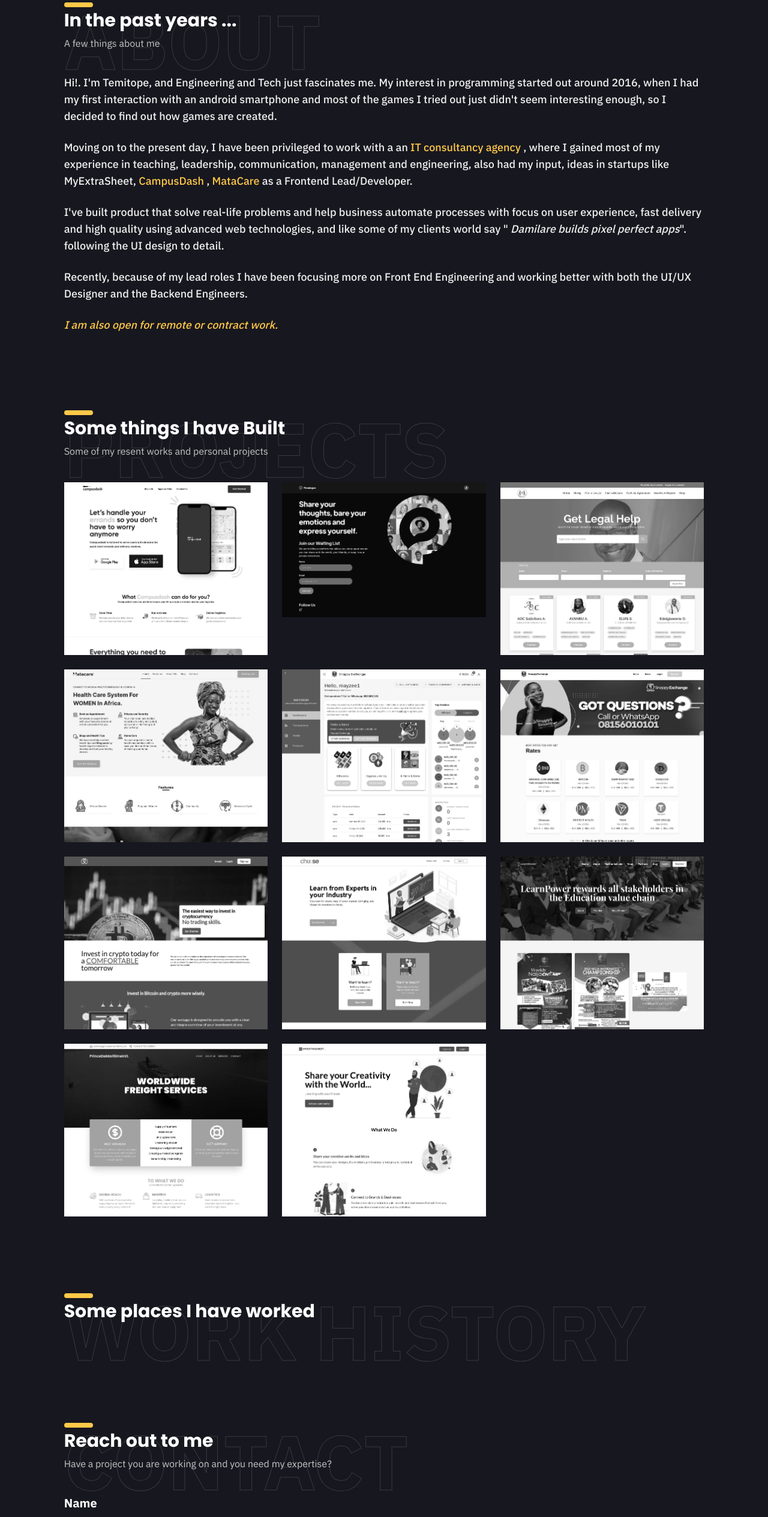
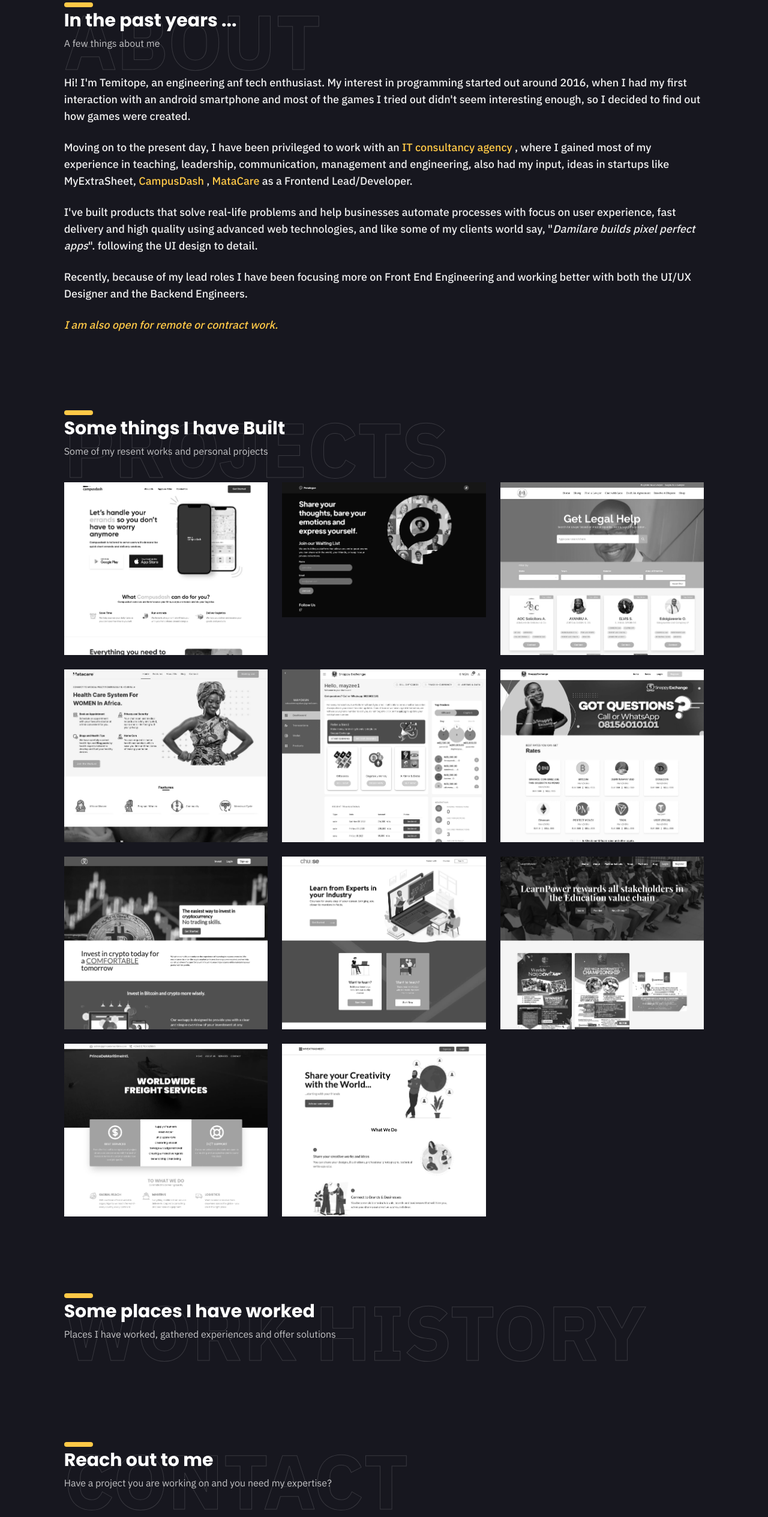
Before and after one commit to Devdre1909/temitope.dev, a Nuxt app: page / in a window 1280 px wide. Shown: the part 860-3389 px from the top of the page at 60% size. Built offline with nearby package versions, Linux system fonts and the light colour scheme.

Commit message:
fix-typeos and sitemap

```diff
--- a/components/Navbar.vue
+++ b/components/Navbar.vue
@@ -5,7 +5,7 @@
         <div>
           <a class="brand">DEVTEMITOPE</a>
         </div>
-        <ul class="hidden md:flex center h-full">
+        <ul class="hidden lg:flex center h-full">
           <li class="h-full">
             <a href="#base" class="link">Base</a>
           </li>
@@ -13,7 +13,7 @@
             <a href="#about" class="link">About</a>
           </li>
           <li class="h-full">
-            <a href="#project" class="link">Projects</a>
+            <a href="#projects" class="link">Projects</a>
           </li>
           <li class="h-full">
             <a href="#work-history" class="link">Work History</a>
@@ -31,7 +31,7 @@
             </a>
           </li>
         </ul>
-        <div class="md:hidden">
+        <div class="lg:hidden">
           <svg
             class="w-7 h-7 text-white"
             stroke="currentColor"
--- a/nuxt.config.js
+++ b/nuxt.config.js
@@ -92,7 +92,9 @@ export default {
   ],
 
   // Modules: https://go.nuxtjs.dev/config-modules
-  modules: [],
+  modules: [
+     '@nuxtjs/sitemap'
+  ],
 
   // Build Configuration: https://go.nuxtjs.dev/config-build
   build: {
--- a/package.json
+++ b/package.json
@@ -13,6 +13,7 @@
     "lintfix": "prettier --write --list-different . && yarn lint:js --fix"
   },
   "dependencies": {
+    "@nuxtjs/sitemap": "^2.4.0",
     "core-js": "^3.19.3",
     "nuxt": "^2.15.8",
     "vue": "^2.6.14",
--- a/pages/index.vue
+++ b/pages/index.vue
@@ -5,10 +5,10 @@
   >
     <NavbarVue />
 
-    <div class="md:h-screen w-full py-16">
-      <div class="spacing h-full md:flex">
+    <div class="lg:h-screen w-full py-16">
+      <div class="spacing h-full lg:flex">
         <nav
-          class="h-full md:flex hidden justify-center items-center fixed left-10"
+          class="h-full lg:flex hidden justify-center items-center fixed left-10"
         >
           <div class="space-y-8">
             <a
@@ -17,7 +17,7 @@
               class="nav-dot selected-circle"
             ></a>
             <a href="#about" data-title="About" class="nav-dot"></a>
-            <a href="#project" data-title="projects" class="nav-dot"></a>
+            <a href="#projects" data-title="projects" class="nav-dot"></a>
             <a
               href="#work-history"
               data-title="Work History"
@@ -26,14 +26,14 @@
             <a href="#contact" data-title="Contact" class="nav-dot"></a>
           </div>
         </nav>
-        <div class="flex h-full center md:w-8/12">
+        <div class="flex h-full center lg:w-8/12">
           <div>
             <h1
-              class="text-white font-bold text-5xl md:text-6xl lg:text-7xl text-center md:text-left mt-5"
+              class="text-white font-bold text-5xl md:text-6xl lg:text-7xl text-center lg:text-left mt-5"
             >
               Building user centered, scalable, and accessible web apps
             </h1>
-            <div class="w-full flex justify-center md:justify-start mt-12">
+            <div class="w-full flex justify-center lg:justify-start mt-12">
               <a
                 href="#project"
                 class="rounded px-8 py-4 hover:bg-brand-primary hover:text-brand-dark-body transition-colors saturate-200 border-2 border-brand-primary text-brand-primary font-bold flex items-center space-x-3"
@@ -77,14 +77,14 @@
         </div>
         <div class="text-[#EFEFEF] md:mt-10 mt-7 font-medium text-lg space-y-6">
           <p class="font-medium md:text-lg text-base">
-            Hi!. I'm Temitope, and Engineering and Tech just fascinates me. My
+            Hi! I'm Temitope, an engineering anf tech enthusiast. My
             interest in programming started out around 2016, when I had my first
             interaction with an android smartphone and most of the games I tried
-            out just didn't seem interesting enough, so I decided to find out
-            how games are created.
+            out didn't seem interesting enough, so I decided to find out
+            how games were created.
           </p>
           <p>
-            Moving on to the present day, I have been privileged to work with a
+            Moving on to the present day, I have been privileged to work with
             an
             <a
               href="https://www.edulightconsulting.com.ng/"
@@ -108,11 +108,10 @@
             >as a Frontend Lead/Developer.
           </p>
           <p>
-            I've built product that solve real-life problems and help business
+            I've built products that solve real-life problems and help businesses
             automate processes with focus on user experience, fast delivery and
             high quality using advanced web technologies, and like some of my
-            clients world say "
-            <i>Damilare builds pixel perfect apps</i>". following the UI design
+            clients world say, "<i>Damilare builds pixel perfect apps</i>". following the UI design
             to detail.
           </p>
           <p>
@@ -134,7 +133,7 @@
           </div> -->
     </div>
 
-    <div id="project" class="py-16">
+    <div id="projects" class="py-16">
       <div class="spacing relative">
         <div
           class="relative md:overflow-visible overflow-x-hidden no-scrollbar"
@@ -182,14 +181,16 @@
       </div>
     </div>
 
-    <div id="wwork-history" class="py-16">
+    <div id="work-history" class="py-16">
       <div class="spacing relative">
         <div
           class="relative md:overflow-visible overflow-x-hidden no-scrollbar"
         >
           <p class="section-big-title">Work History</p>
           <h2 id="work" class="secondary-title">Some places I have worked</h2>
-          <p class="section-paragraph"></p>
+          <p class="section-paragraph">
+            Places I have worked, gathered experiences and offer solutions
+          </p>
         </div>
       </div>
       <div class="mt-10"></div>
@@ -331,9 +332,9 @@ I need your expertise on ...
 
     <div id="footer" class="py-10">
       <div class="spacing relative">
-        <div class="text-right text-white">
+        <div class="text-right text-white text-sm">
           <p class="text-opacity-50 text-white">
-            &copy; Designed and Built by Adegpke Temitope
+            &copy; Designed and Built by Adegoke Temitope
             <span class="text-brand-primary">&hearts;</span>
           </p>
           <p class="text-white text-opacity-50">
@@ -341,20 +342,20 @@ I need your expertise on ...
             <a
               href="https://nuxtjs.org"
               target="_blank"
-              class="hover:underline hover:text-brand-primary"
+              class="hover:underline hover:text-brand-primary text-opacity-40"
               >Nuxt.js</a
             >
             and hosted on
             <a
               href="https://vercel.com/"
               target="_blank"
-              class="hover:underline hover:text-brand-primary"
+              class="hover:underline hover:text-brand-primary text-opacity-40"
               >Vercel</a
             >. Source code available on
             <a
-              href="https://github.com"
+              href="https://github.com/devdre1909/portfolio-v1"
               target="_blank"
-              class="hover:underline hover:text-brand-primary"
+              class="hover:underline hover:text-brand-primary text-opacity-40"
               >Github</a
             >
           </p>
```
Also changed, not shown: 1 other file (tests, documents, lock files or other folders).
